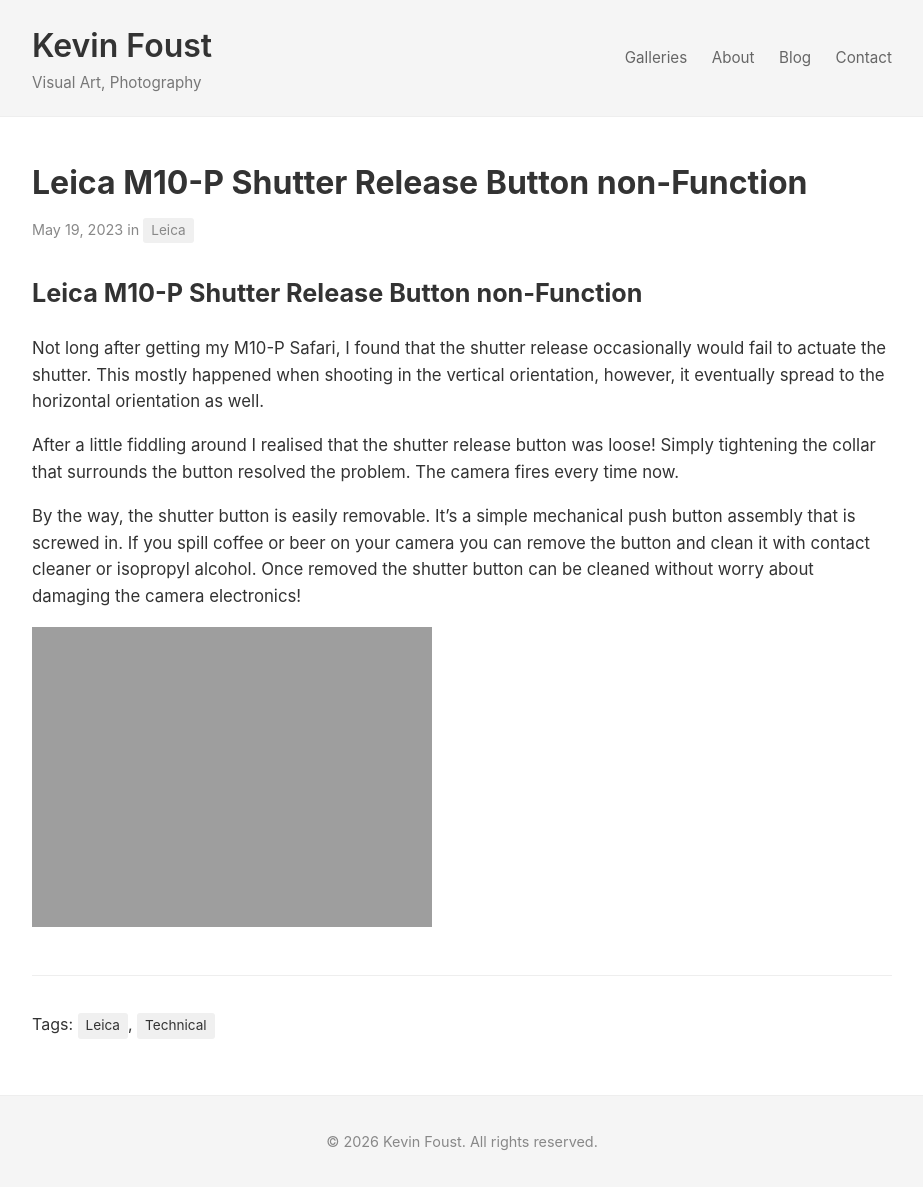
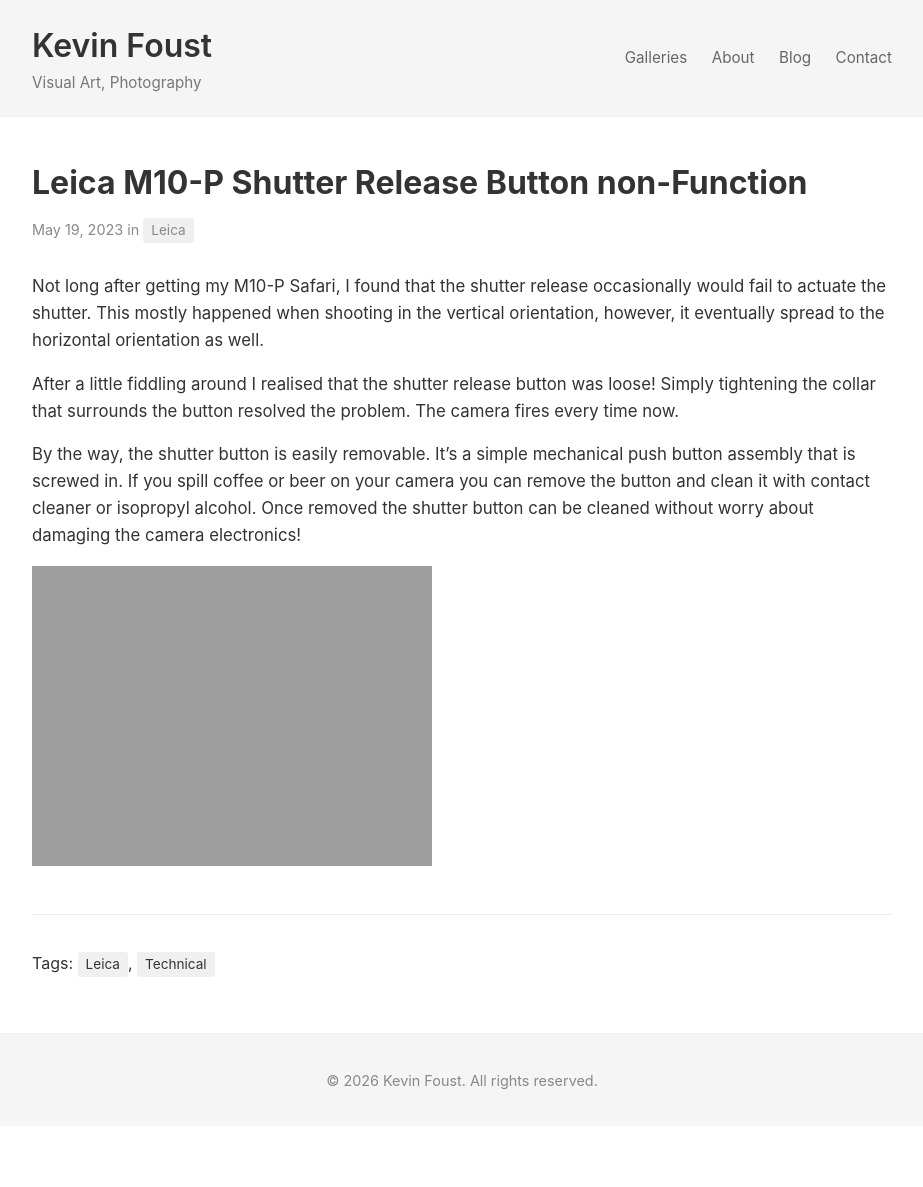
Before and after one commit to kevinfoust/kevinfoust.github.io, a Jekyll site: the page built from _posts/2023-05-19-m10-p-shutter-release-button-non-function.md, in a window 1280 px wide. Shown: the whole page, without its empty margins (178-1101 px from the left). Built offline with Jekyll 4.4.1, drawn with Linux system fonts in a browser that asks for light colours; after the commit the page ends 1126 px from its top, so only the background shows below that.

```diff
--- a/_posts/2023-05-19-m10-p-shutter-release-button-non-function.md
+++ b/_posts/2023-05-19-m10-p-shutter-release-button-non-function.md
@@ -8,8 +8,6 @@
 categories: [Leica]
 tags: [Leica, Technical]
 ---
-
-# Leica M10-P Shutter Release Button non-Function
 Not long after getting my M10-P Safari, I found that the shutter release occasionally would fail to actuate the shutter.  This mostly happened when shooting in the vertical orientation, however, it eventually spread to the horizontal orientation as well.
 
 After a little fiddling around I realised that the shutter release button was loose!  Simply tightening the collar that surrounds the button resolved the problem.  The camera fires every time now.
```
